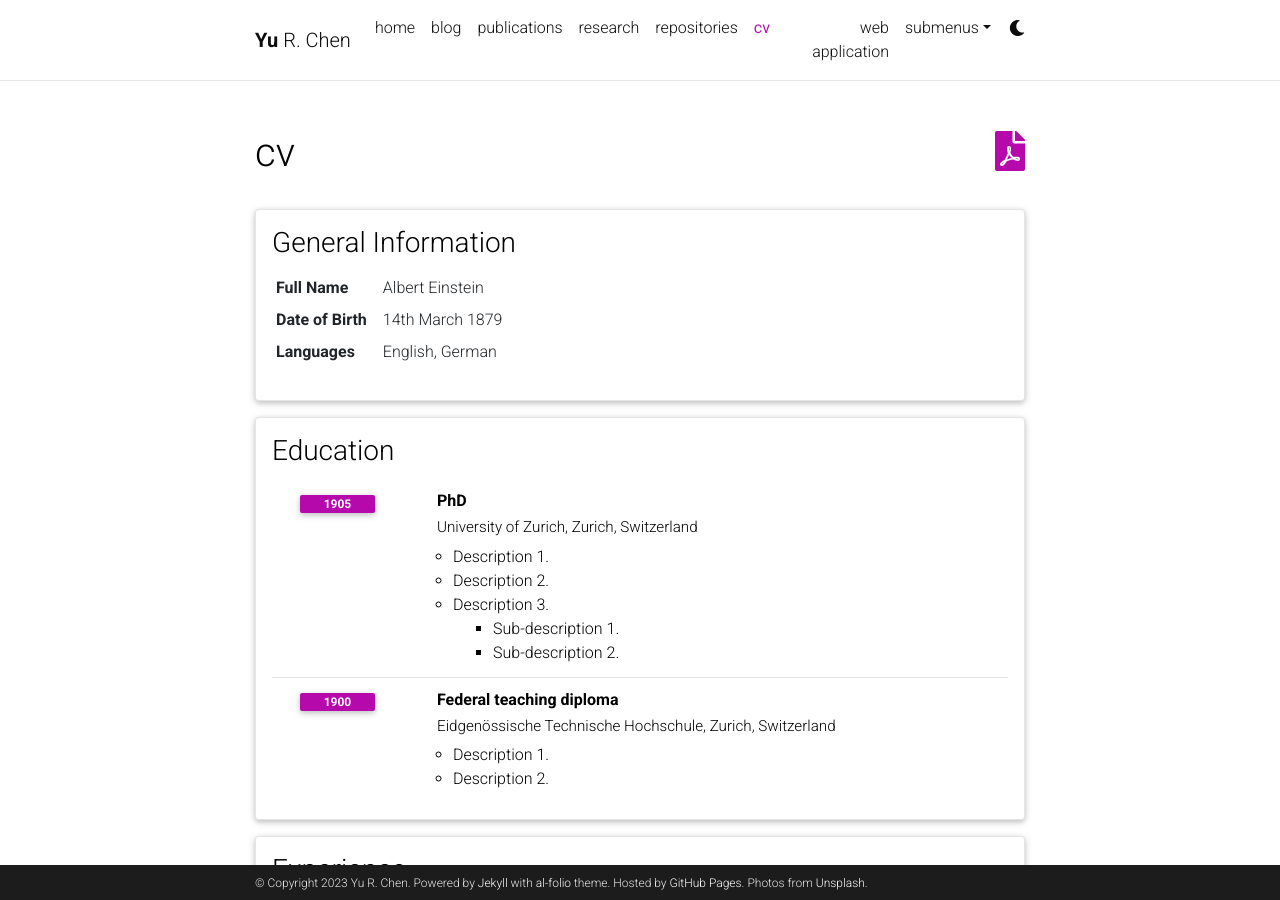
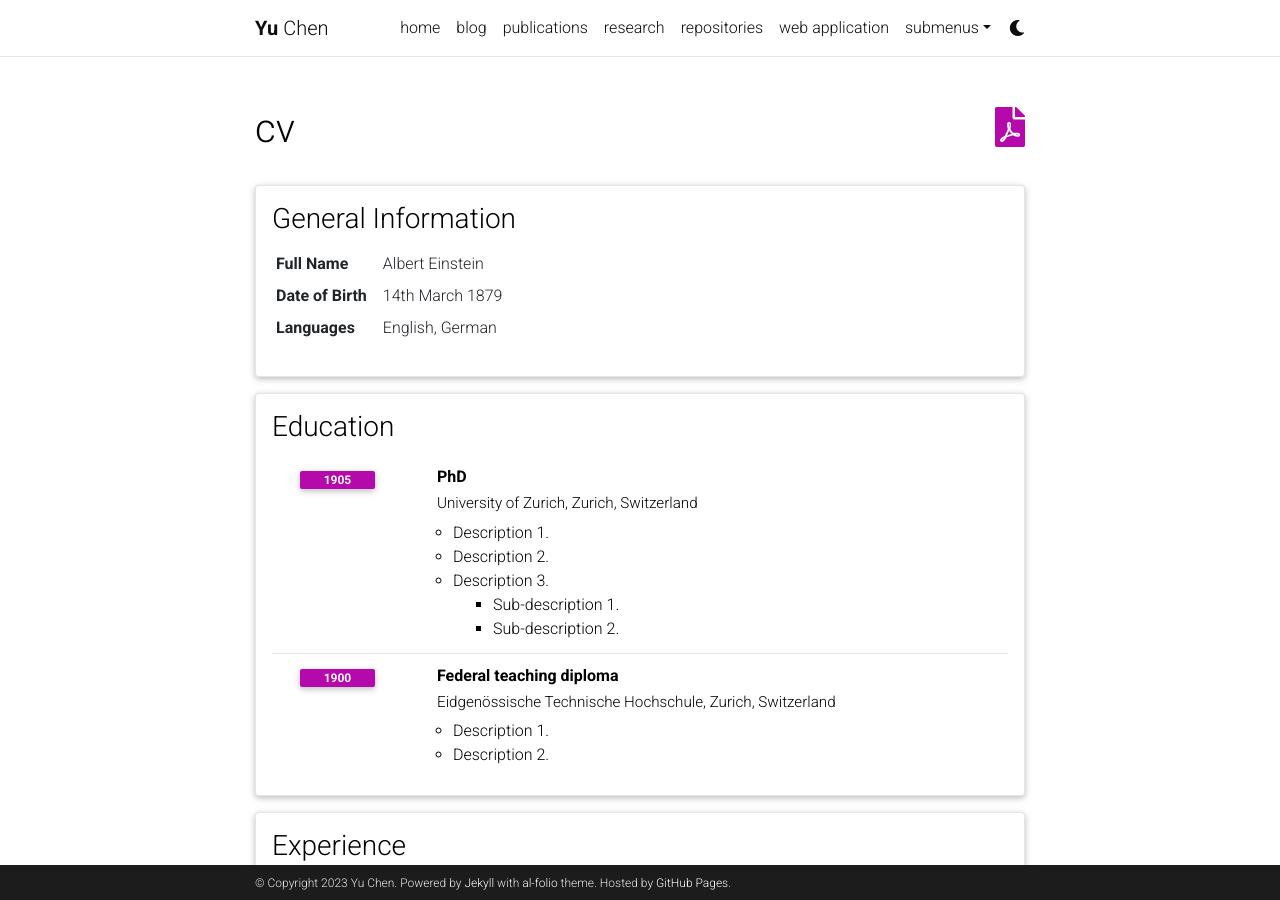
Before and after one commit to yuchenakaleslie/yuchenakaleslie.github.io, a Jekyll site: the page built from _pages/cv.md, in a window 1280 px wide and 900 px high. Built offline with Jekyll 4.4.1, drawn with Linux system fonts in a browser that asks for light colours; comment, search, counter and statistics services are not loaded; a style sheet for code colours, icons or effects is not loaded; part of the change alters nothing that is shown.

```diff
--- a/_config.yml
+++ b/_config.yml
@@ -4,15 +4,14 @@
 
 title: blank # the website title (if blank, full name will be used instead)
 first_name: Yu
-middle_name: R.
+middle_name:
 last_name: Chen
-email: you@example.com
+email: yuchen2@liverpool.ac.uk
 description: > # the ">" symbol means to ignore newlines until "footer_text:"
   A simple, whitespace theme for academics. Based on [*folio](https://github.com/bogoli/-folio) design.
 footer_text: >
   Powered by <a href="https://jekyllrb.com/" target="_blank">Jekyll</a> with <a href="https://github.com/alshedivat/al-folio">al-folio</a> theme.
   Hosted by <a href="https://pages.github.com/" target="_blank">GitHub Pages</a>.
-  Photos from <a href="https://unsplash.com" target="_blank">Unsplash</a>.
 keywords: jekyll, jekyll-theme, academic-website, portfolio-website  # add your own keywords or leave empty
 
 lang: en # the language of your site (for example: en, fr, cn, ru, etc.)
@@ -71,7 +70,7 @@ og_image: # The site-wide (default for all links) Open Graph preview image
 # Social integration
 # -----------------------------------------------------------------------------
 
-github_username: # your GitHub user name
+github_username: chenyumamba # your GitHub user name
 gitlab_username: # your GitLab user name
 twitter_username: # your Twitter handle
 mastodon_username: # your mastodon instance+username in the format instance.tld/@username
--- a/_pages/cv.md
+++ b/_pages/cv.md
@@ -2,7 +2,7 @@
 layout: cv
 permalink: /cv/
 title: cv
-nav: true
+nav: false
 nav_order: 4
 cv_pdf: example_pdf.pdf
 ---
```
